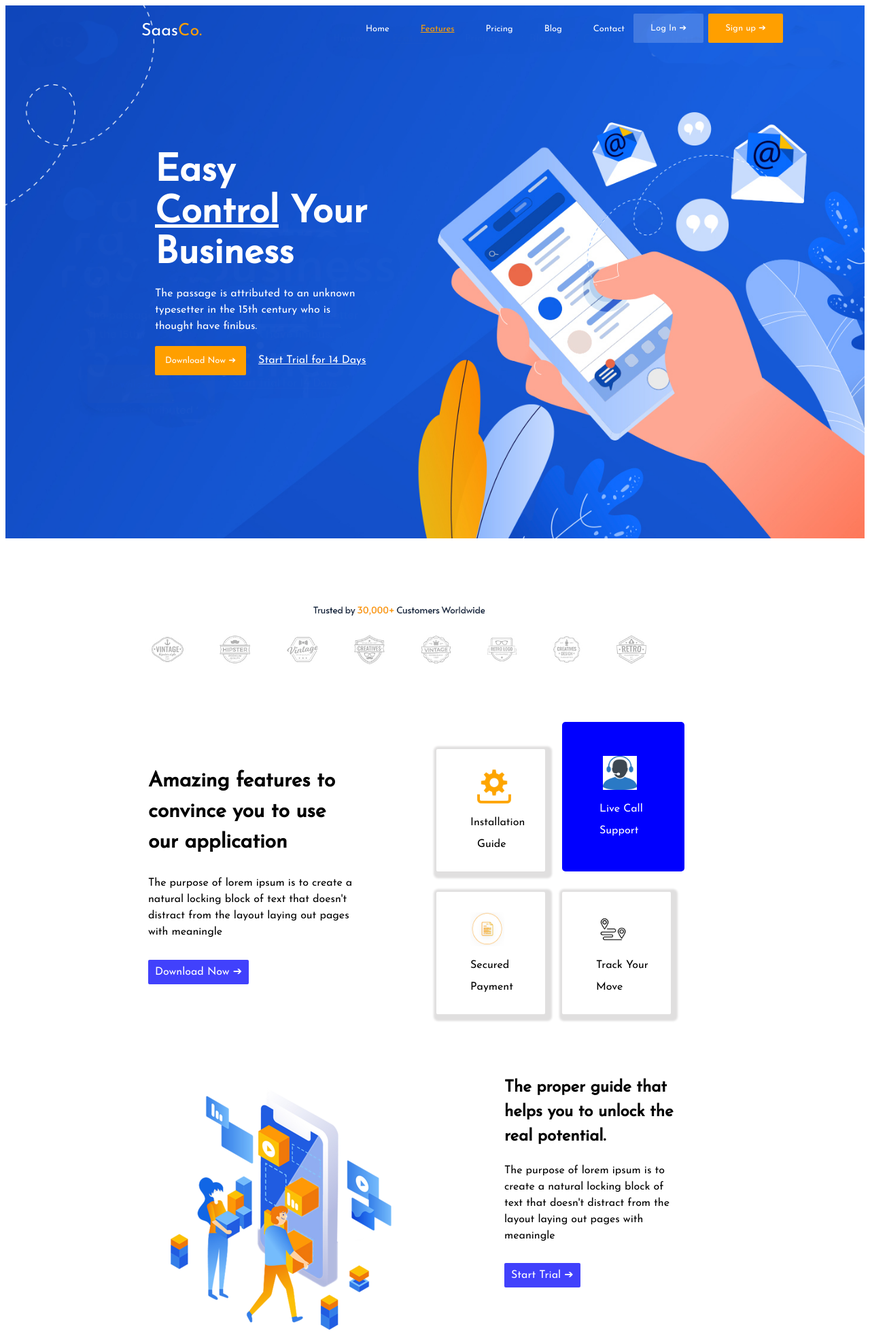
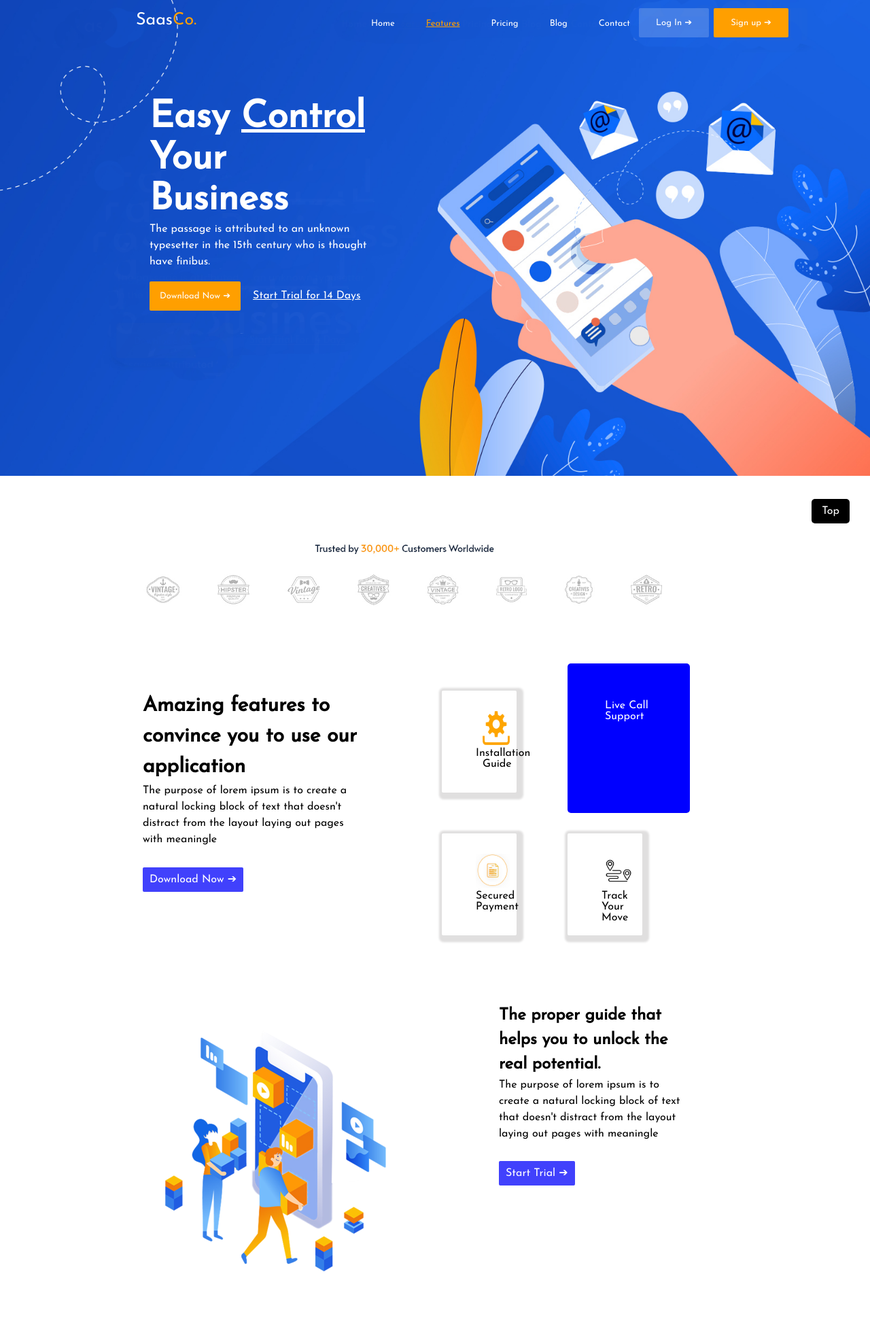
Before and after one commit to Nagod25/Nagod25-Joseph-task3, a PHP site: page / in a window 1280 px wide. Shown: the top 1961 px of the page at 68% size. Run offline with PHP 8.4, Linux system fonts and the light colour scheme; some libraries are stand-ins or nearby versions.

Commit message:
Update styles.css

```diff
--- a/css/styles.css
+++ b/css/styles.css
@@ -1,4 +1,10 @@
 /*------ Global -----*/
+* {
+    margin: 0;
+    padding: 0;
+    box-sizing: border-box;
+    scroll-behavior: smooth;
+}
 body {
     font-family: 'Josefin Sans', sans-serif;
 }
@@ -8,6 +14,24 @@
   scroll-behavior: smooth;
 }
 
+/* Scroll bar */
+.scrollTop {
+    position: fixed;
+    bottom: 30px;
+    right: 30px;
+    padding: 10px 15px;
+    background-color: #000;
+    color: #fff;
+    border-radius: 5px;
+    border-radius: 1px solid #fff;
+    cursor: pointer;
+    transition: all 0.5s ease 0s;
+}
+
+.scrollTop:hover {
+    background-color: #f7f7f7;
+    color: #000;
+}
 /*------ Navigation -----*/
 
 nav {
```
